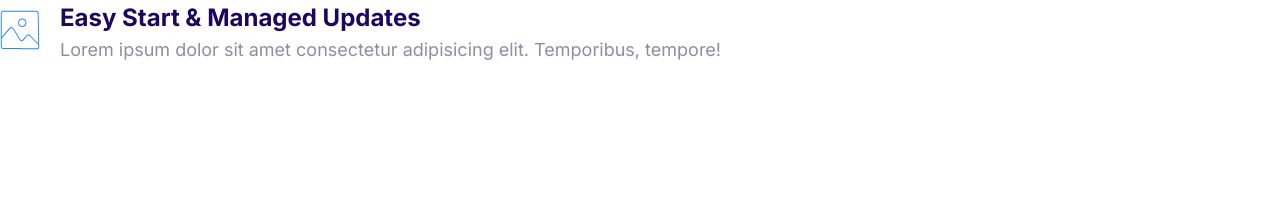
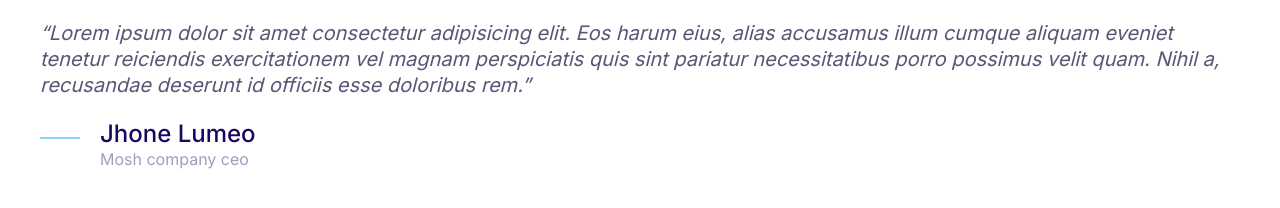
Before and after one commit to az1380/Moshify, a plain HTML site: page index.html in a window 1280 px wide. Drawn offline with Linux system fonts and the light colour scheme.

Commit message:
added quotes to components.

```diff
--- a/css/styles.css
+++ b/css/styles.css
@@ -4,6 +4,7 @@
   --color-accet: #ff3400;
   --color-headings: #1b0760;
   --color-body: #918ca4;
+  --color-body-darker: #5c5577;
   --border-color: #ccc;
   --border-radius: 30px;
 }
@@ -355,9 +356,53 @@ a {
 .media__title {
   margin: 0;
 }
-.media__body{
+.media__body {
   margin: 0 2rem;
 }
-.media__image{
- margin-top: 1rem;
+.media__image {
+  margin-top: 1rem;
 }
+
+/* Quotes */
+.quote {
+  font-size: 3rem;
+  font-style: italic;
+  color: var(--color-body-darker);
+  line-height: 1.3;
+}
+.quote__text::before {
+  content: open-quote;
+}
+.quote__text::after {
+  content: close-quote;
+}
+
+.quote__author {
+  font-size: 3rem;
+  font-weight: 500;
+  font-style: normal;
+  margin-bottom: 0;
+}
+.quote__company {
+  color: var(--color-headings);
+  opacity: 0.4;
+  font-size: 2rem;
+  font-style: normal;
+}
+
+.quote__line {
+  position: relative;
+  bottom: 10px;
+}
+
+@media screen and (min-width: 1024px) {
+  .quote {
+    font-size: 2rem;
+  }
+  .quote__author {
+    font-size: 2.4rem;
+  }
+  .quote__company {
+    font-size: 1.6rem;
+  }
+}
--- a/index.html
+++ b/index.html
@@ -6,8 +6,11 @@
     <meta name="viewport" content="width=device-width, initial-scale=1.0">
     <link rel="preconnect" href="https://fonts.googleapis.com">
     <link rel="preconnect" href="https://fonts.gstatic.com" crossorigin>
-    <link href="https://fonts.googleapis.com/css2?family=Inter:wght@400;600;700&family=Poppins:wght@300&display=swap"
+    <link href="https://fonts.googleapis.com/css2?family=Inter:wght@400;500;600;700&family=Poppins:wght@300&display=swap"
         rel="stylesheet">
+    <link rel="preconnect" href="https://fonts.googleapis.com">
+    <link rel="preconnect" href="https://fonts.gstatic.com" crossorigin>
+
     <link rel="stylesheet" href="css/normalize.css">
     <link rel="stylesheet" href="css/styles.css">
 
@@ -15,17 +18,28 @@
 </head>
 
 <body>
+    <blockquote class="quote">
+        <p class="quote__text">Lorem ipsum dolor sit amet consectetur adipisicing elit. Eos harum eius, alias accusamus
+            illum cumque aliquam
+            eveniet tenetur reiciendis exercitationem vel magnam perspiciatis quis sint pariatur necessitatibus porro
+            possimus velit quam. Nihil a, recusandae deserunt id officiis esse doloribus rem.</p>
+        <footer>
             <div class="media">
                 <div class="media__image">
-            <svg class="icon icon--primary">
-                <use xlink:href="images/sprite.svg#snap"></use>
+                    <svg class="icon icon--primary quote__line" >
+                        <use xlink:href="images/sprite.svg#line"></use>
                     </svg>
                 </div>
                 <div class="media__body">
-            <h3 class="media__title">Easy Start & Managed Updates</h3>
-            <p>Lorem ipsum dolor sit amet consectetur adipisicing elit. Temporibus, tempore!</p>
+                    <h3 class="media__title quote__author">Jhone Lumeo</h3>
+                    <p class="quote__company">Mosh company ceo</p>
                 </div>
             </div>
+        </footer>
+        </div>
+    </blockquote>
+
+
 </body>
 
 </html>
```
Also changed, not shown: components/quotes.html (added, +20 -0 lines). Lines whose indentation alone changed are shown as unchanged.
